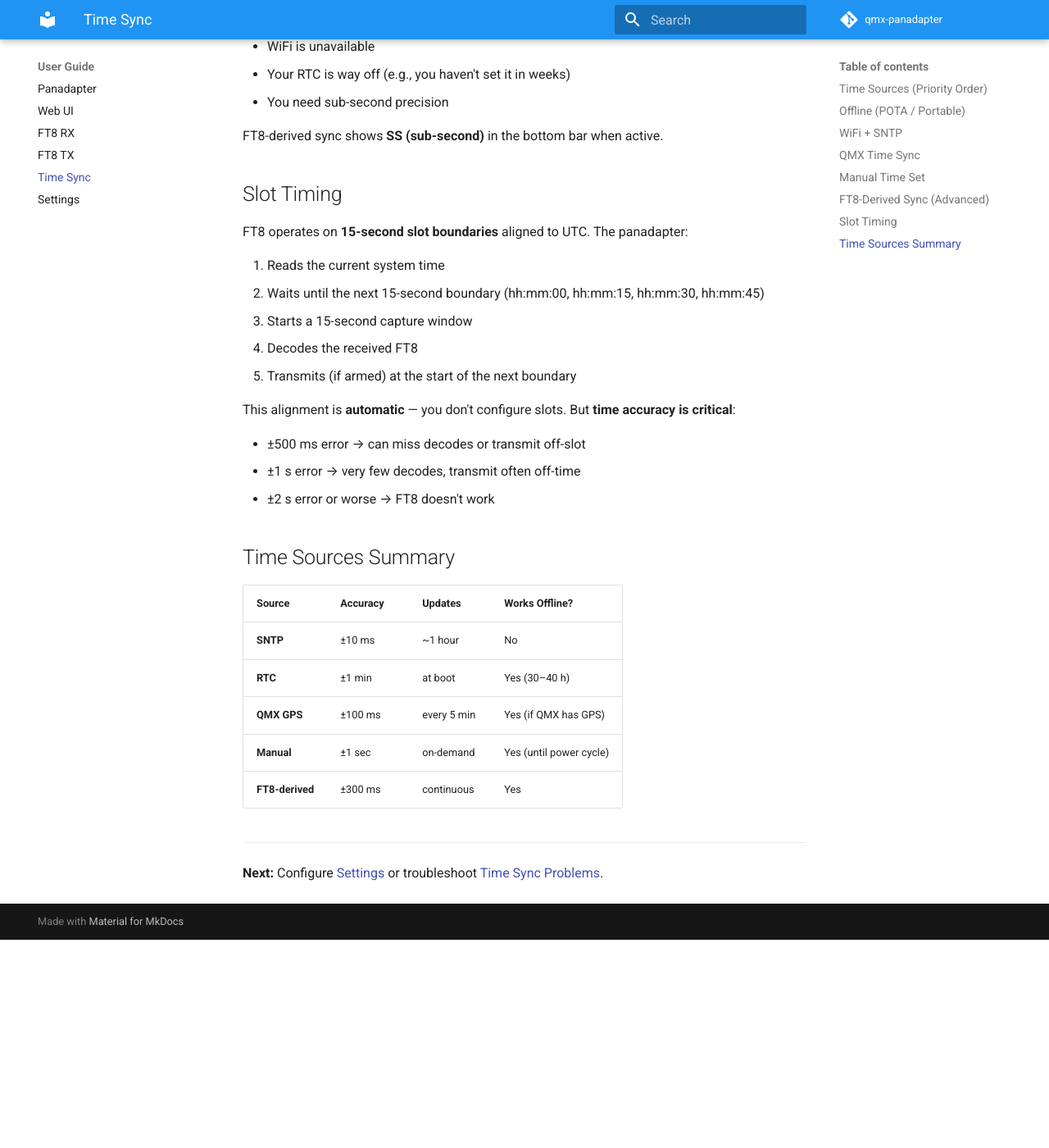
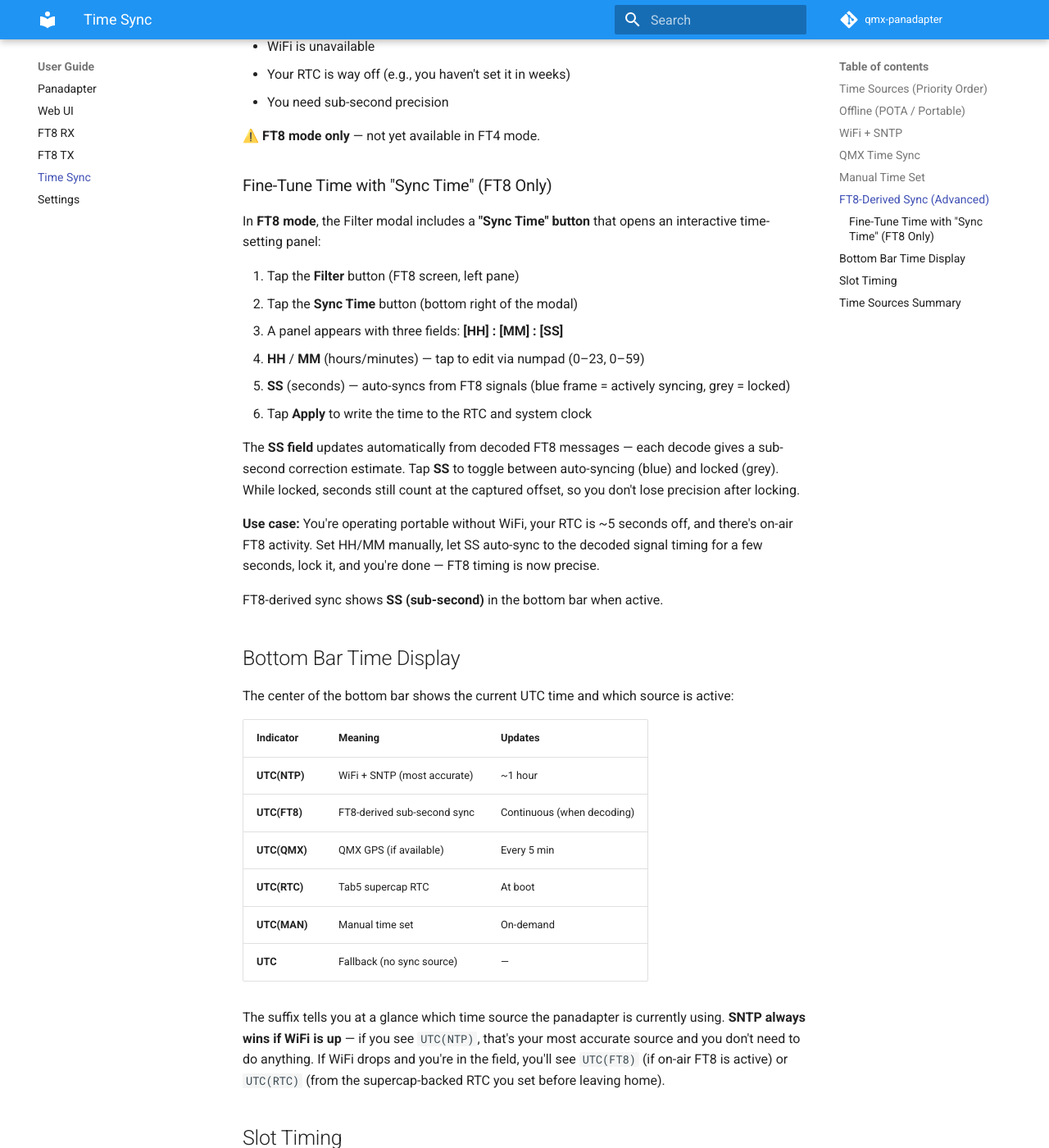
Before and after one commit to SteffenLav/qmx-panadapter, an MkDocs documentation site: the page built from docs/mkdocs/guide/time-sync.md, in a window 1280 px wide and 1400 px high, scrolled down 2089 px. Shown: the whole window at 82% size. Built offline with MkDocs 1.6.1 and Material for MkDocs 9.7.7, drawn with Linux system fonts in a browser that asks for light colours; comment, search, counter and statistics services are not loaded; before the commit the page ends 3235 px from its top, so only the background shows below that.

Commit message:
﻿docs: document Sync Time button and bottom-bar time-source indicators
Added comprehensive documentation for:
- "Sync Time" button in Filter modal (FT8-only, how to use)
- HH/MM/SS field behavior and sync-state toggle
- Bottom-bar time indicators (NTP/FT8/QMX/RTC/MAN)
- SNTP priority and field (POTA) fallback scenarios

Clarifies that sync is currently FT8-only; FT4 support on TODO.

Co-Authored-By: Claude Haiku 4.5 <noreply@anthropic.com>

```diff
--- a/docs/mkdocs/guide/time-sync.md
+++ b/docs/mkdocs/guide/time-sync.md
@@ -64,13 +64,45 @@ The panadapter can also **estimate UTC offset** from decoded FT8 signals:
 3. Estimate the RTC error (sub-second precision)
 4. Automatically adjust the system clock
 
-This is **optional** and enabled via a toggle in the Time Sync section. It's most useful when:
+This is **optional** and most useful when:
 
 - WiFi is unavailable
 - Your RTC is way off (e.g., you haven't set it in weeks)
 - You need sub-second precision
 
+**⚠️ FT8 mode only** — not yet available in FT4 mode.
+
+### Fine-Tune Time with "Sync Time" (FT8 Only)
+
+In **FT8 mode**, the Filter modal includes a **"Sync Time" button** that opens an interactive time-setting panel:
+
+1. Tap the **Filter** button (FT8 screen, left pane)
+2. Tap the **Sync Time** button (bottom right of the modal)
+3. A panel appears with three fields: **[HH] : [MM] : [SS]**
+   - **HH** / **MM** (hours/minutes) — tap to edit via numpad (0–23, 0–59)
+   - **SS** (seconds) — auto-syncs from FT8 signals (blue frame = actively syncing, grey = locked)
+4. Tap **Apply** to write the time to the RTC and system clock
+
+The **SS field** updates automatically from decoded FT8 messages — each decode gives a sub-second correction estimate. Tap **SS** to toggle between auto-syncing (blue) and locked (grey). While locked, seconds still count at the captured offset, so you don't lose precision after locking.
+
+**Use case:** You're operating portable without WiFi, your RTC is ~5 seconds off, and there's on-air FT8 activity. Set HH/MM manually, let SS auto-sync to the decoded signal timing for a few seconds, lock it, and you're done — FT8 timing is now precise.
+
 FT8-derived sync shows **SS (sub-second)** in the bottom bar when active.
+
+## Bottom Bar Time Display
+
+The center of the bottom bar shows the current UTC time and which source is active:
+
+| Indicator | Meaning | Updates |
+|---|---|---|
+| **UTC(NTP)** | WiFi + SNTP (most accurate) | ~1 hour |
+| **UTC(FT8)** | FT8-derived sub-second sync | Continuous (when decoding) |
+| **UTC(QMX)** | QMX GPS (if available) | Every 5 min |
+| **UTC(RTC)** | Tab5 supercap RTC | At boot |
+| **UTC(MAN)** | Manual time set | On-demand |
+| **UTC** | Fallback (no sync source) | — |
+
+The suffix tells you at a glance which time source the panadapter is currently using. **SNTP always wins if WiFi is up** — if you see `UTC(NTP)`, that's your most accurate source and you don't need to do anything. If WiFi drops and you're in the field, you'll see `UTC(FT8)` (if on-air FT8 is active) or `UTC(RTC)` (from the supercap-backed RTC you set before leaving home).
 
 ## Slot Timing
 
```
